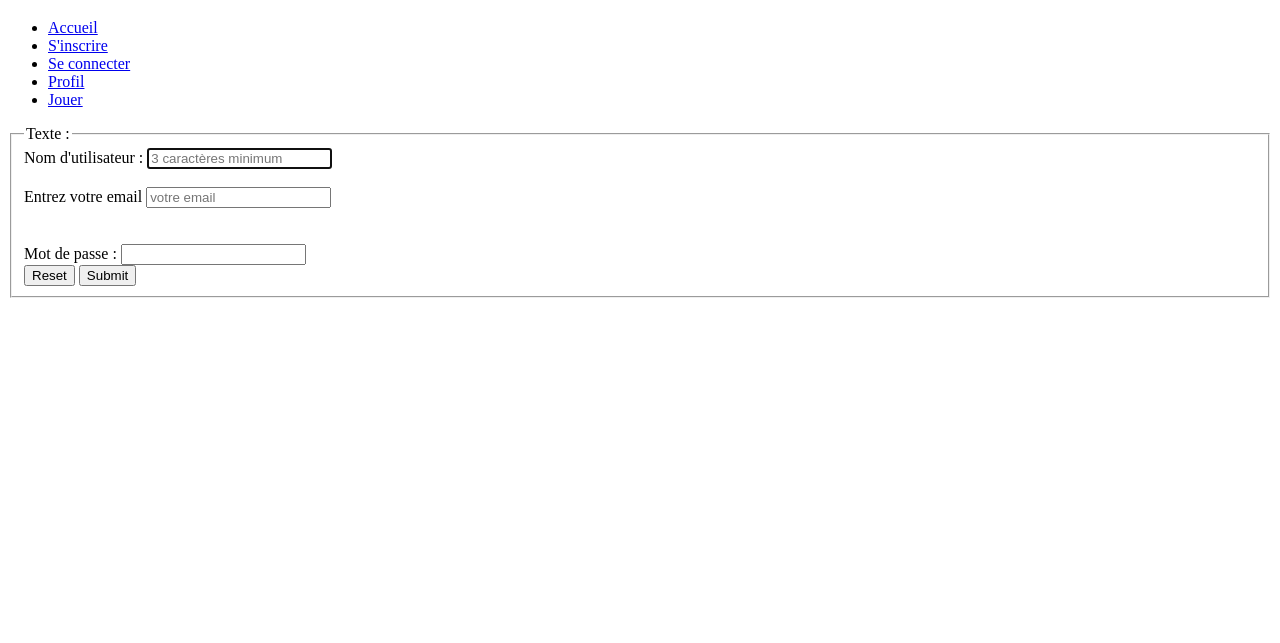
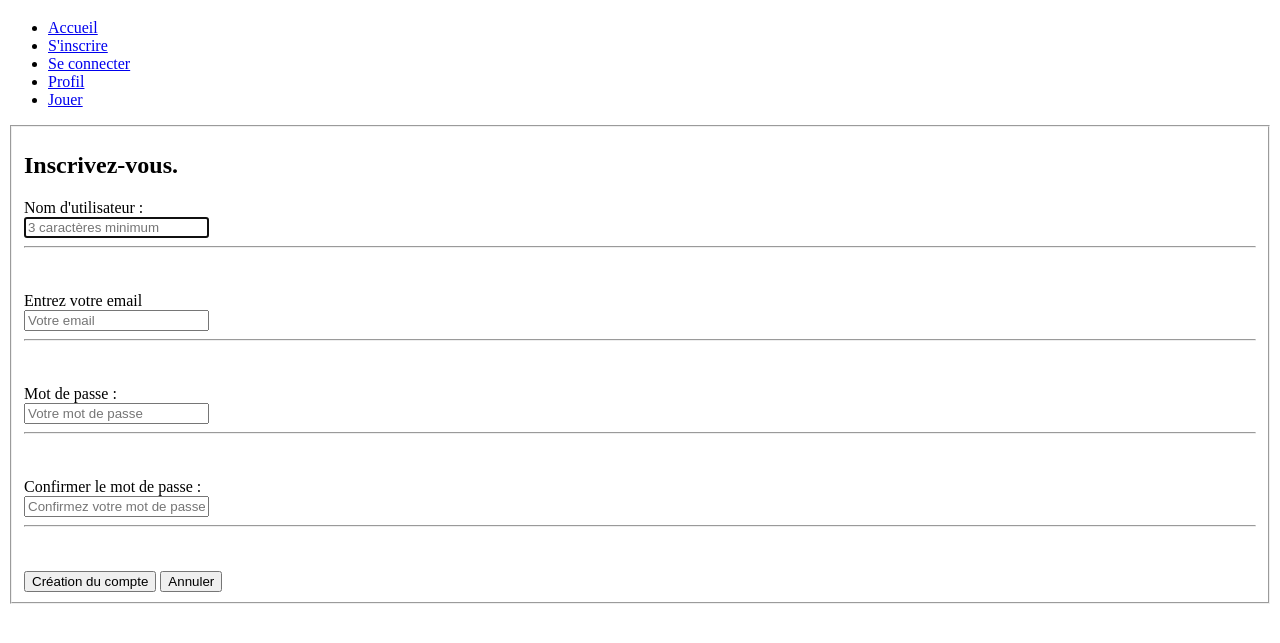
Before and after one commit to jdesbois85/Eni-Memory-jeanmarc, a plain HTML site: page Formulaire.html in a window 1280 px wide. Shown: the part 61-704 px from the top of the page. Drawn offline with Linux system fonts and the light colour scheme.

Commit message:
Finition du html de la page formulaire

```diff
--- a/Formulaire.html
+++ b/Formulaire.html
@@ -21,9 +21,13 @@
 </header>
 
 <fieldset>
-      <legend>Texte :</legend>
+
+      <p>
+        <h2><strong>Inscrivez-vous.</strong> </h2>
+    </p>
       <form action="" method="post">
         <label for="nom">Nom d'utilisateur :</label>
+        <br />
         <input
           type="text"
           id="nom"
@@ -33,32 +37,50 @@
           pattern="[A-Za-Z]{3,}"
           title="Saisissez votre nom (3 caractères min.)"
         />
+        <hr />
         <br />
         <br />
         <label for="email">Entrez votre email</label>
+        <br />
         <input
           type="email"
           id="email"
           name="email"
-          placeholder="votre email"
+          placeholder="Votre email"
           title="Saisissez votre adresse email"
         />
-        <br />
-
+        <hr />
         <br /><br />
         <label for="motdePasse">Mot de passe :</label>
+        <br />
         <input
           type="password"
           id="motdePasse"
           name="motdePasse"
+          placeholder="Votre mot de passe"
           pattern="(?=.*\d)(?=.*[a-z])(?=.*[A-Z]).{6,}"
           title="Saisissez votre mot de passe de minimum 6 caractères comportant
           des lettres minuscules et majuscules et des chiffres"
         />
+        <hr />
+        <br /><br />
+        <label for="motdePasse">Confirmer le mot de passe :</label>
+        <br />
+        <input
+          type="password"
+          id="confirmMotdePasse"
+          name="confirmMotdePasse"
+          placeholder="Confirmez votre mot de passe"
+          pattern="(?=.*\d)(?=.*[a-z])(?=.*[A-Z]).{6,}"
+          title="Saisissez votre mot de passe de minimum 6 caractères comportant
+          des lettres minuscules et majuscules et des chiffres"
+        />
+        <hr />
+        <br />
+        <br />
+        <input type="submit" value="Création du compte"/>
+        <input type="reset" value="Annuler" />
 
-        <br />
-        <input type="reset" />
-        <input type="submit" />
       </form>
     </fieldset>
 
```
